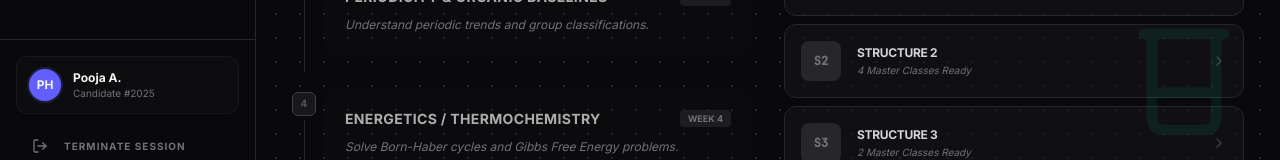
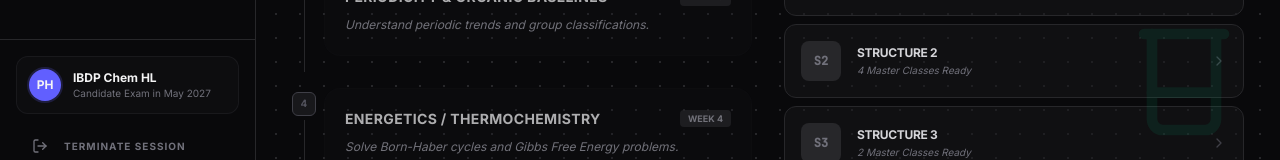
Before and after one commit to pooja7909/IBChemHL, a React (Vite) app: page / in a window 1280 px wide. Shown: the part 622-782 px from the top of the page. Built offline with nearby package versions, Linux system fonts and the light colour scheme.

Commit message:
Update candidate information in App component

```diff
--- a/src/App.tsx
+++ b/src/App.tsx
@@ -75,8 +75,8 @@ export default function App() {
            <div className="flex items-center gap-3 p-3 bg-zinc-900/30 rounded-xl border border-zinc-800/50">
               <div className="w-8 h-8 rounded-full bg-indigo-500 flex items-center justify-center shrink-0 font-bold text-xs ring-2 ring-indigo-500/20">PH</div>
               <div className="hidden md:block flex-1 min-w-0">
-                <p className="text-xs font-bold truncate">Pooja A.</p>
-                <p className="text-[10px] text-zinc-500 truncate">Candidate #2025</p>
+                <p className="text-xs font-bold truncate">IBDP Chem HL</p>
+                <p className="text-[10px] text-zinc-500 truncate">Candidate Exam in May 2027</p>
               </div>
            </div>
            <button className="w-full flex items-center gap-4 px-4 py-2 text-zinc-500 hover:text-red-400 transition-colors uppercase tracking-widest text-[10px] font-bold">
```
